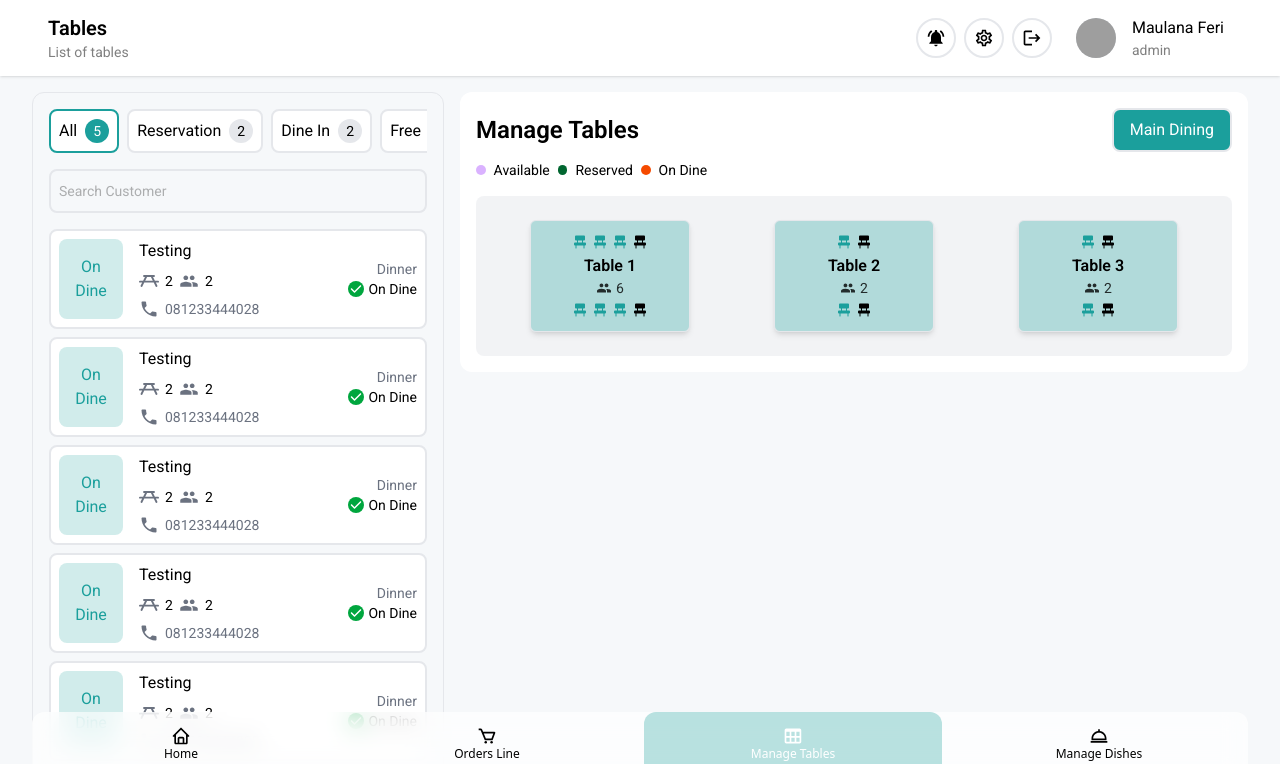
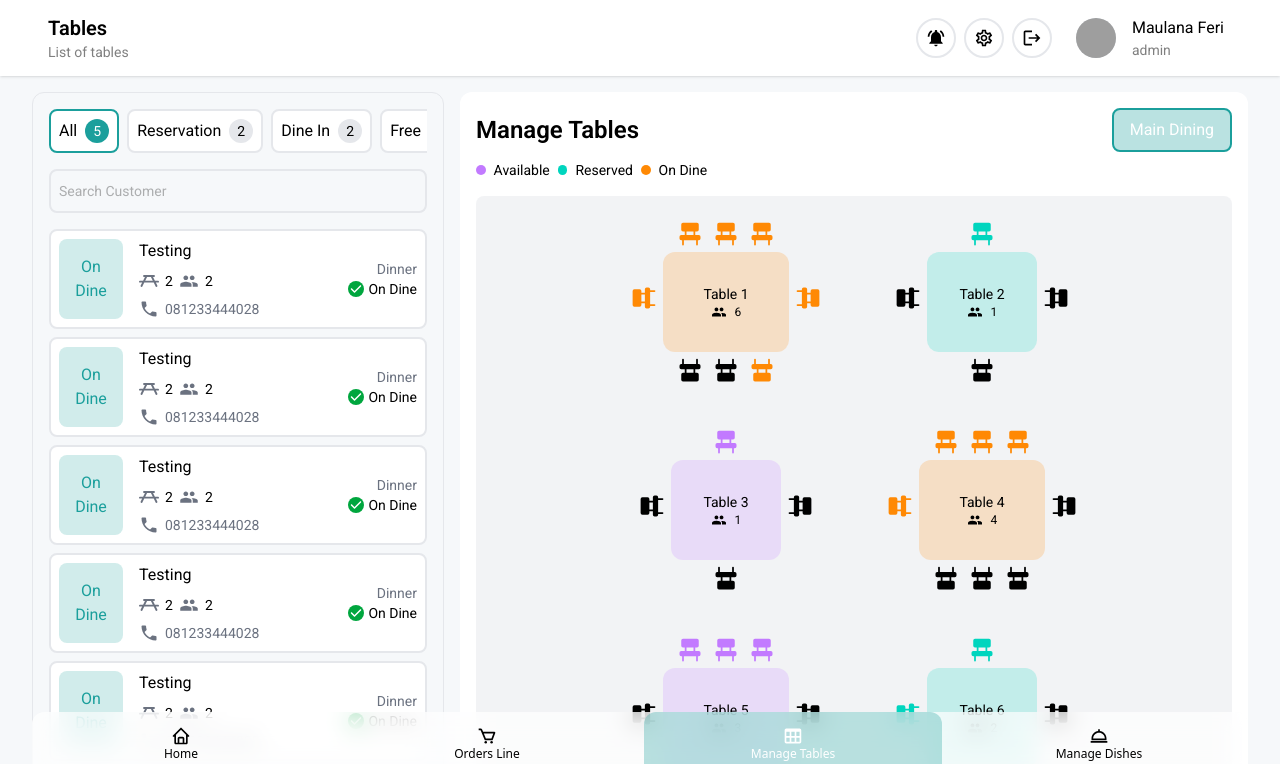
Before and after one commit to Ferrr1/restaurant-web-app, a React (Vite) app in the folder frontend/: page /tables in a window 1280 px wide. Shown: the top 764 px of the page. Built offline with nearby package versions, Linux system fonts and the light colour scheme; grey boxes are pictures that could not be loaded.

Commit message:
feat: Refactor ManageTables and TableLayout components to enhance table representation with names and statuses, support dynamis data and improve chair styling

```diff
--- a/frontend/src/features/tables/components/ManageTables.jsx
+++ b/frontend/src/features/tables/components/ManageTables.jsx
@@ -1,21 +1,16 @@
-import { useState } from "react";
 import Heading from "../../../components/ui/Heading";
-import { DataTables } from "../../../data/constants";
-import { CiGrid41 } from "react-icons/ci";
-import { TfiMenuAlt } from "react-icons/tfi";
-import ModalAddDishes from "../../dishes/components/ModalAddDishes";
-import { Input } from "../../../components/ui/Input";
-import { FaPlus } from "react-icons/fa6";
 import { TableLayout } from "./TableLayout";
 
 const ManageTables = () => {
-  const [isModalOpen, setIsModalOpen] = useState(false);
-  const openModal = () => setIsModalOpen(true);
-  const closeModal = () => setIsModalOpen(false);
   const tables = [
-    { id: 1, capacity: 8, occupied: 6, shape: "rectangle" },
-    { id: 2, capacity: 4, occupied: 2, shape: "square" },
-    { id: 3, capacity: 4, occupied: 2, shape: "square" },
+    { id: 1, name: "Table 1", capacity: 8, occupied: 6, status: "Dine In" },
+    { id: 2, name: "Table 2", capacity: 2, occupied: 1, status: "Reserved" },
+    { id: 3, name: "Table 3", capacity: 4, occupied: 1, status: "Available" },
+    { id: 4, name: "Table 4", capacity: 6, occupied: 4, status: "Dine In" },
+    { id: 5, name: "Table 5", capacity: 8, occupied: 3, status: "Available" },
+    { id: 6, name: "Table 6", capacity: 4, occupied: 2, status: "Reserved" },
+    { id: 7, name: "Table 7", capacity: 6, occupied: 5, status: "Dine In" },
+    { id: 8, name: "Table 8", capacity: 8, occupied: 4, status: "Available" },
   ];
 
   return (
@@ -25,38 +20,22 @@ const ManageTables = () => {
         className={"flex justify-between items-center mb-2"}
       >
         <div className="flex gap-2 items-center max-h-screen">
-          <button
-            onClick={openModal}
-            className="flex flex-2 gap-2 justify-center items-center text-nowrap border-2 border-border cursor-pointer bg-primary hover:bg-primary/80 transition-colors duration-200 ease-in-out text-text-accent py-2 px-4 rounded-lg"
-          >
+          <button className="flex flex-2 gap-2 justify-center items-center text-nowrap border-2 border-primary bg-primary/30 text-text-accent py-2 px-4 rounded-lg">
             <span>Main Dining</span>
           </button>
-          {/* <button
-            onClick={openModal}
-            className="flex flex-2 gap-2 justify-center items-center text-nowrap border-2 border-border cursor-pointer bg-primary hover:bg-primary/80 transition-colors duration-200 ease-in-out text-text-accent py-2 px-4 rounded-lg"
-          >
-            <span>Terrace</span>
-          </button>
-          <button
-            onClick={openModal}
-            className="flex flex-2 gap-2 justify-center items-center text-nowrap border-2 border-border cursor-pointer bg-primary hover:bg-primary/80 transition-colors duration-200 ease-in-out text-text-accent py-2 px-4 rounded-lg"
-          >
-            <span>Outdoor</span>
-          </button> */}
         </div>
       </Heading>
       <div className="flex gap-2 items-center mb-4">
-        <span className="rounded-full bg-purple-300 w-[0.6rem] h-[0.6rem]"></span>
+        <span className="rounded-full bg-purple-400 w-[0.6rem] h-[0.6rem]"></span>
         <p className="text-sm text-text">Available</p>
-        <span className="rounded-full bg-green-800 w-[0.6rem] h-[0.6rem]"></span>
+        <span className="rounded-full bg-teal-400 w-[0.6rem] h-[0.6rem]"></span>
         <p className="text-sm text-text">Reserved</p>
-        <span className="rounded-full bg-orange-600 w-[0.6rem] h-[0.6rem]"></span>
+        <span className="rounded-full bg-orange-400 w-[0.6rem] h-[0.6rem]"></span>
         <p className="text-sm text-text">On Dine</p>
       </div>
       <div className="bg-border/50 rounded-lg p-6 text-text">
         <TableLayout tables={tables} />
       </div>
-      {/* <ModalAddDishes isOpen={isModalOpen} onClose={closeModal} /> */}
     </>
   );
 };
--- a/frontend/src/features/tables/components/TableLayout.jsx
+++ b/frontend/src/features/tables/components/TableLayout.jsx
@@ -3,67 +3,153 @@ import { PiChairFill } from "react-icons/pi";
 import { cn } from "../../../utils/cn";
 
 // Kursi
-const Chair = ({ occupied }) => {
+const Chair = ({ occupied = false, styles }) => {
   return (
     <div
       className={cn(
-        "w-4 h-6 flex items-center justify-center rounded-sm",
-        occupied ? "text-primary" : "text-muted-foreground",
+        "flex items-center justify-center rounded-sm",
+        occupied ? styles.chair : "text-muted-foreground",
         "transition-colors"
       )}
     >
-      <PiChairFill size={20} />
+      <PiChairFill size={28} />
     </div>
   );
 };
 
 // Meja
-const Table = ({ id, type = "normal", occupied = 0, capacity = 4 }) => {
-  const isBig = type === "big";
+const Table8 = ({ name, guestCount, seats, styles }) => {
+  return (
+    <>
+      <div className="relative m-8  w-36 h-24 flex flex-col items-center gap-2">
+        <div
+          className={cn(
+            "flex flex-col items-center px-10 py-8 rounded-xl",
+            styles.table
+          )}
+        >
+          <h1 className="text-text text-sm text-nowrap">{name}</h1>
+          <div className="flex items-center gap-2">
+            <IoMdPeople />
+            <span className="text-xs">{guestCount}</span>
+          </div>
+        </div>
+        {/* Kursi Atas */}
+        <div className="absolute -top-8 flex gap-2">
+          <Chair occupied={seats[0]} styles={styles} />
+          <Chair occupied={seats[1]} styles={styles} />
+          <Chair occupied={seats[2]} styles={styles} />
+        </div>
 
+        {/* Kursi Kiri */}
+        <div className="absolute -left-6 top-[2rem] -rotate-90 flex gap-2">
+          <Chair occupied={seats[3]} styles={styles} />
+        </div>
+        {/* Kursi Kanan */}
+        <div className="absolute -right-6 top-[2rem] rotate-90 flex gap-2">
+          <Chair occupied={seats[4]} styles={styles} />
+        </div>
+
+        {/* Kursi Bawah */}
+        <div className="absolute -bottom-9 flex gap-2 rotate-180">
+          <Chair occupied={seats[5]} styles={styles} />
+          <Chair occupied={seats[6]} styles={styles} />
+          <Chair occupied={seats[7]} styles={styles} />
+        </div>
+      </div>
+    </>
+  );
+};
+
+const Table4 = ({ name, guestCount, seats, styles }) => {
   return (
-    <div className="flex flex-col items-center gap-2">
+    <div className="relative m-8  w-36 h-24 flex flex-col items-center gap-2">
       <div
         className={cn(
-          "relative bg-primary/30 rounded-md shadow-md border border-border p-4",
-          isBig ? "w-[280px] h-[160px]" : "w-40 h-28",
-          "flex flex-col justify-center"
+          "flex flex-col items-center px-8 py-8 rounded-xl",
+          styles.table
         )}
       >
-        {/* Bagian Atas: Kursi */}
-        <div className="flex justify-center gap-1">
-          {Array.from({ length: capacity / 2 }).map((_, idx) => (
-            <Chair key={idx} occupied={idx < occupied / 2} />
-          ))}
+        <h1 className="text-text text-sm text-nowrap">{name}</h1>
+        <div className="flex items-center gap-2">
+          <IoMdPeople />
+          <span className="text-xs">{guestCount}</span>
         </div>
+      </div>
+      {/* Kursi Atas */}
+      <div className="absolute -top-8 flex gap-2">
+        <Chair occupied={seats[0]} styles={styles} />
+      </div>
 
-        {/* Tengah: Meja */}
-        <div className="text-center">
-          <div className="font-semibold text-text">Table {id}</div>
-          <div className="flex items-center justify-center gap-1 text-sm text-text/80">
-            <IoMdPeople size={16} />
-            {occupied}
-          </div>
-        </div>
+      {/* Kursi Kiri */}
+      <div className="absolute -left-4 top-[2rem] -rotate-90 flex gap-2">
+        <Chair occupied={seats[1]} styles={styles} />
+      </div>
+      {/* Kursi Kanan */}
+      <div className="absolute -right-4 top-[2rem] rotate-90 flex gap-2">
+        <Chair occupied={seats[2]} styles={styles} />
+      </div>
 
-        {/* Bawah: Kursi */}
-        <div className="flex justify-center gap-1">
-          {Array.from({ length: capacity / 2 }).map((_, idx) => (
-            <Chair key={idx} occupied={idx < occupied / 2} />
-          ))}
-        </div>
+      {/* Kursi Bawah */}
+      <div className="absolute -bottom-9 flex gap-2 rotate-180">
+        <Chair occupied={seats[3]} styles={styles} />
       </div>
     </div>
   );
 };
 
 // Layout semua meja
-export const TableLayout = ({ tables = [] }) => {
+export const TableLayout = ({ tables }) => {
+  const generateSeats = (occupiedCount, totalSeats) => {
+    return Array.from({ length: totalSeats }, (_, i) => i < occupiedCount);
+  };
+  const getStyles = (status) => {
+    switch (status) {
+      case "Available":
+        return {
+          chair: "text-purple-400",
+          table: "bg-purple-400/20",
+        };
+      case "Reserved":
+        return {
+          chair: "text-teal-400",
+          table: "bg-teal-400/20",
+        };
+      case "Dine In":
+        return {
+          chair: "text-orange-400",
+          table: "bg-orange-400/20",
+        };
+      default:
+        return {
+          chair: "text-teal-400",
+          table: "bg-teal-400/20",
+        };
+    }
+  };
   return (
-    <div className="grid grid-cols-2 md:grid-cols-3 gap-6">
-      {tables.map((table) => (
-        <Table key={table.id} {...table} />
-      ))}
+    <div className="flex flex-wrap justify-center gap-12">
+      {tables.map((table) => {
+        const seats = generateSeats(table.occupied, table.capacity);
+        const styles = getStyles(table.status);
+        return seats.length > 4 ? (
+          <Table8
+            key={table.id}
+            name={table.name}
+            guestCount={table.occupied}
+            styles={styles}
+            seats={seats}
+          />
+        ) : (
+          <Table4
+            key={table.id}
+            name={table.name}
+            guestCount={table.occupied}
+            styles={styles}
+            seats={seats}
+          />
+        );
+      })}
     </div>
   );
 };
```
